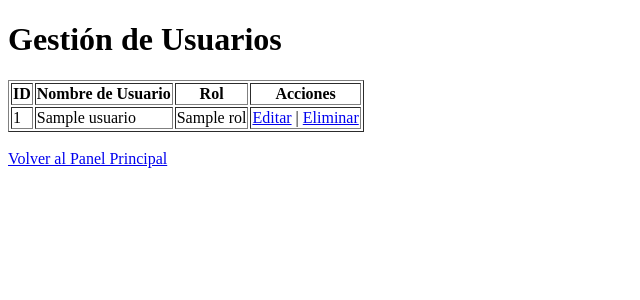
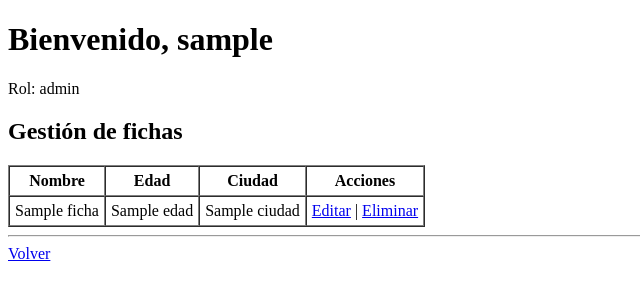
Before and after one commit to GamerPixelDev/02.proyectoFichasWeb, a Flask app: template webapp/templates/fichas.html in a window 1280 px wide. Shown: the top 300 px of the page, without its empty margins (0-640 px from the left). Run offline with Flask 3, Linux system fonts and the light colour scheme; the template is opened without the code that fills it: most values are stand-ins (such as "Sample title", 1, 10 or a date in 2020).

Commit message:
Varias modificacioens de estilos

```diff
--- a/webapp/templates/fichas.html
+++ b/webapp/templates/fichas.html
@@ -3,30 +3,36 @@
     <head>
         <meta charset="UTF-8">
         <meta name="viewport" content="width=device-width, initial-scale=1.0">
-        <title>Gestión de Usuarios</title>
+        <title>Gestión de fichas</title>
     </head>
     <body>
-        <h1>Gestión de Usuarios</h1>
-        <table border="1">
+        <h1>Bienvenido, {{ username }}</h1>
+        <p>Rol: {{ role }}</p>
+        <h2>Gestión de fichas</h2>
+        {% if fichas %}
+            <table border="1" cellpadding="5" cellspacing="0">
                 <tr>
-                <th>ID</th>
-                <th>Nombre de Usuario</th>
-                <th>Rol</th>
+                    <th>Nombre</th>
+                    <th>Edad</th>
+                    <th>Ciudad</th>
                     <th>Acciones</th>
                 </tr>
-            {% for usuario in usuarios %}
+                {% for ficha in fichas %}
                     <tr>
-                <td>{{ usuario.id }}</td>
-                <td>{{ usuario.nombre_usuario }}</td>
-                <td>{{ usuario.rol }}</td>
+                        <td>{{ ficha.nombre }}</td>
+                        <td>{{ ficha.edad }}</td>
+                        <td>{{ ficha.ciudad }}</td>
                         <td>
-                    <a href="{{ url_for('main_routes.editar_usuario', usuario_id=usuario.id) }}">Editar</a> |
-                    <a href="{{ url_for('main_routes.eliminar_usuario', usuario_id=usuario.id) }}">Eliminar</a>
+                            <a href="{{ url_for('main_routes.editar_ficha', id=ficha.id) }}">Editar</a> |
+                            <a href="{{ url_for('main_routes.eliminar_ficha', id=ficha.id) }}">Eliminar</a>
                         </td>
                     </tr>
                 {% endfor %}
             </table>
-        <br>
-        <a href="{{ url_for('main_routes.dashboard') }}">Volver al Panel Principal</a>
+        {% else %}
+            <p>No hay fichas registradas todavía.</p>
+        {% endif %}
+        <hr>
+            <a href="{{ url_for('main_routes.dashboard') }}" class="btn btn-danger mt-2">Volver</a>
     </body>
 </html>
```
Also changed, not shown: webapp/templates/usuarios.html (+18 -10 lines). Lines whose indentation alone changed are shown as unchanged.
